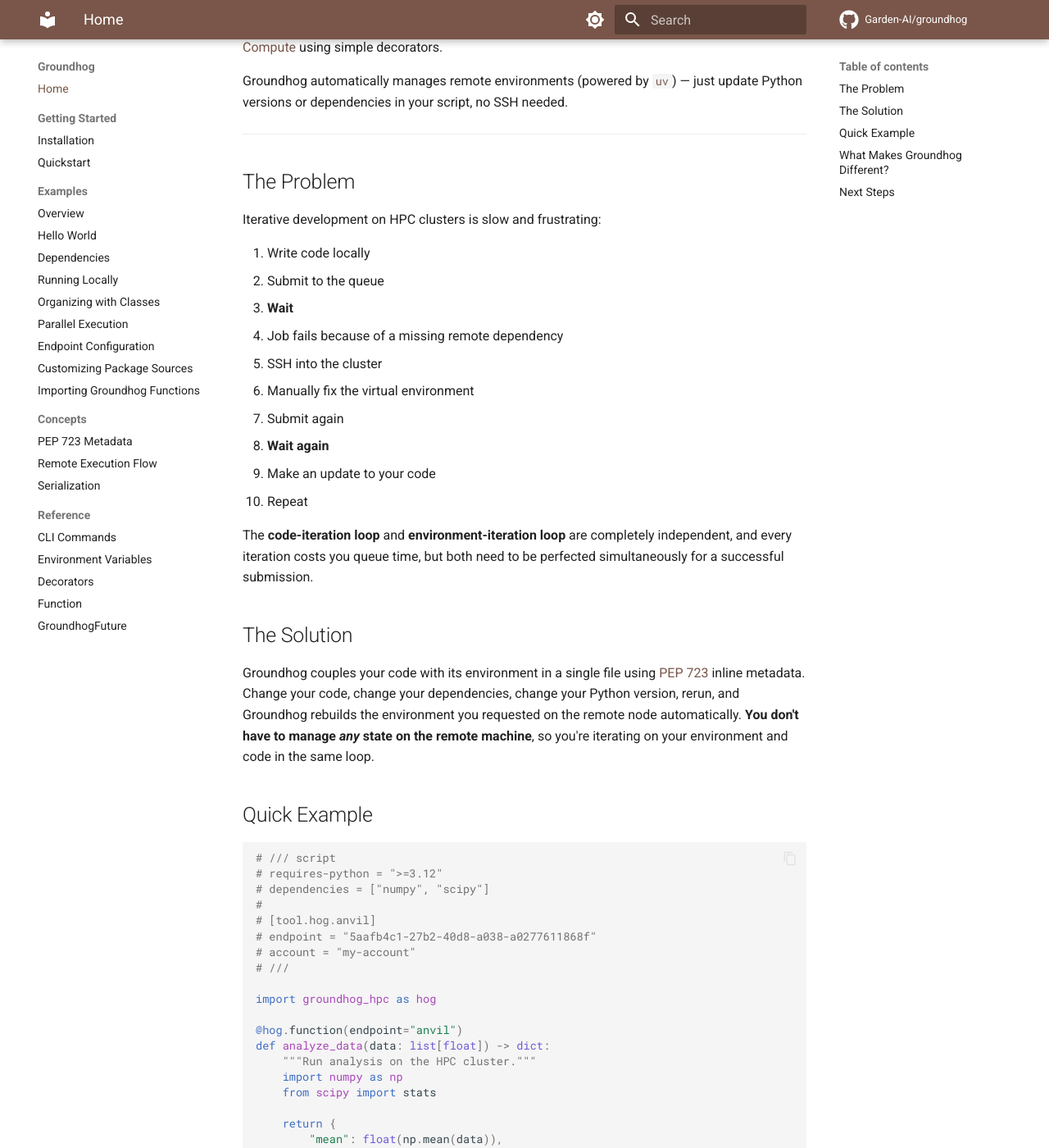
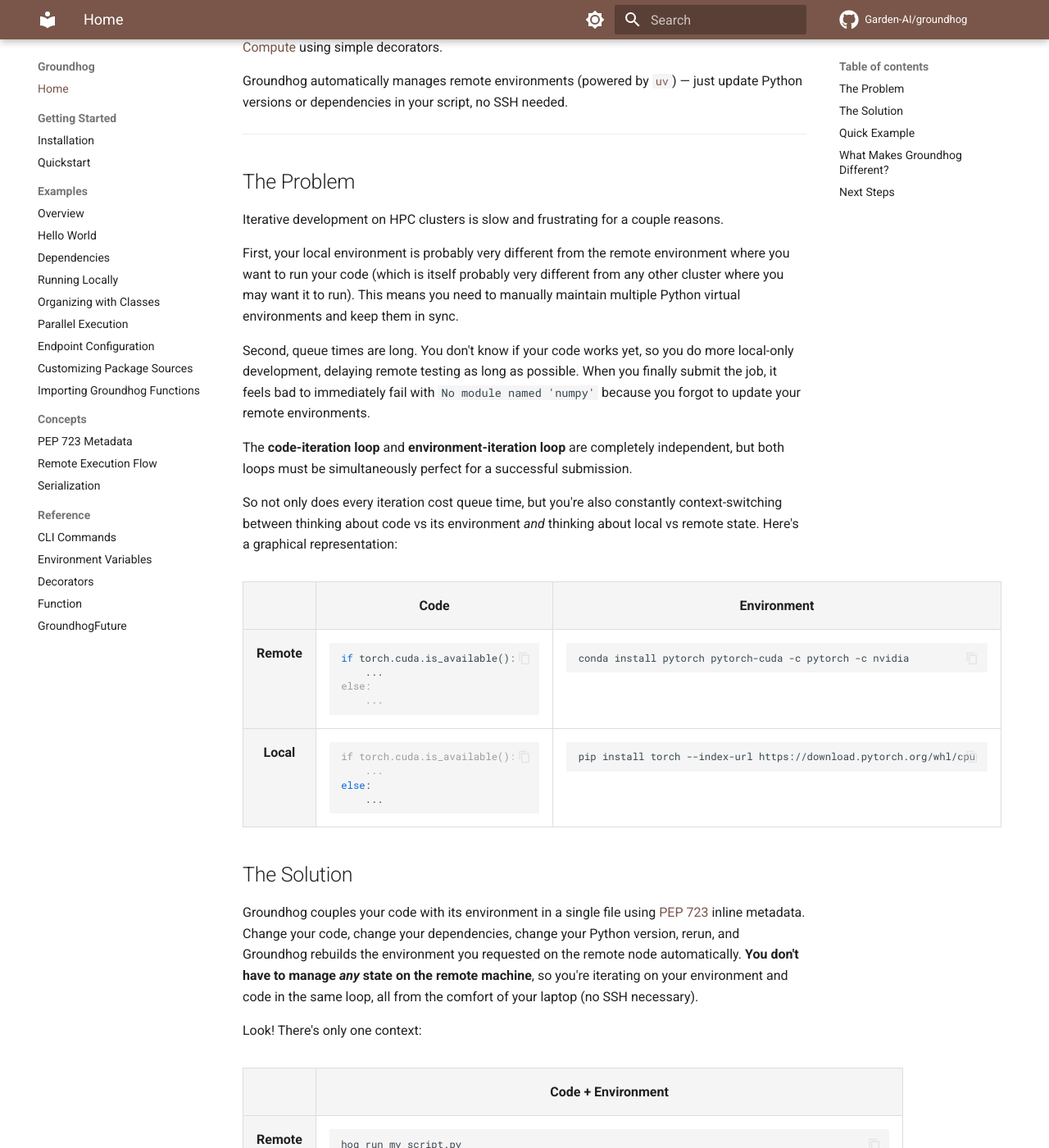
Before and after one commit to Garden-AI/groundhog, an MkDocs documentation site: the page built from docs/index.md, in a window 1280 px wide and 1400 px high, scrolled down 202 px. Shown: the whole window at 82% size. Built offline with MkDocs 1.6.1 and Material for MkDocs 9.7.7, drawn with Linux system fonts in a browser that asks for light colours; comment, search, counter and statistics services are not loaded; the version menu is left out; some of the changed text lies outside the part shown.

Commit message:
de-slopify docs homepage (#121)

```diff
--- a/docs/index.md
+++ b/docs/index.md
@@ -10,24 +10,136 @@
 
 ## The Problem
 
-Iterative development on HPC clusters is slow and frustrating:
+Iterative development on HPC clusters is slow and frustrating for a couple reasons.
 
-1. Write code locally
-2. Submit to the queue
-3. **Wait**
-4. Job fails because of a missing remote dependency
-5. SSH into the cluster
-6. Manually fix the virtual environment
-7. Submit again
-8. **Wait again**
-9. Make an update to your code
-10. Repeat
+First, your local environment is probably very different from the remote environment where you want to run your code (which is itself probably very different from any other cluster where you may want it to run). This means you need to manually maintain multiple Python virtual environments and keep them in sync.
 
-The **code-iteration loop** and **environment-iteration loop** are completely independent, and every iteration costs you queue time, but both need to be perfected simultaneously for a successful submission.
+Second, queue times are long. You don't know if your code works yet, so you do more local-only development, delaying remote testing as long as possible. When you finally submit the job, it feels bad to immediately fail with `No module named 'numpy'` because you forgot to update your remote environments.
+
+The **code-iteration loop** and **environment-iteration loop** are completely independent, but both loops must be simultaneously perfect for a successful submission.
+
+So not only does every iteration cost queue time, but you're also constantly context-switching between thinking about code vs its environment _and_ thinking about local vs remote state. Here's a graphical representation:
+
+<style>
+.problem-grid {
+  width: 100%;
+  border-collapse: collapse;
+  margin: 2em 0;
+}
+
+.problem-grid th,
+.problem-grid td {
+  border: 1px solid #ddd;
+  padding: 1em;
+  vertical-align: top;
+}
+
+.problem-grid th {
+  background-color: #f5f5f5;
+  font-weight: bold;
+  text-align: center;
+}
+
+.problem-grid td.row-header {
+  background-color: #f5f5f5;
+  font-weight: bold;
+  text-align: center;
+}
+
+.problem-grid pre {
+  margin: 0;
+  background: transparent;
+  font-size: 0.9em;
+}
+
+.problem-grid .grayed {
+  color: #777;
+  opacity: 0.7;
+}
+
+.problem-grid .keyword {
+  color: #0969da;
+}
+
+.problem-grid .function-name {
+  color: #8250df;
+}
+
+.problem-grid .task-id {
+  color: #1b7c83;
+}
+
+.problem-grid .status-success {
+  color: #1a7f37;
+}
+
+.problem-grid .time-total {
+  color: #bf8700;
+}
+
+.problem-grid .time-label {
+  color: #777;
+}
+
+.problem-grid .time-exec {
+  color: #0969da;
+}
+</style>
+
+<table class="problem-grid">
+  <tr>
+    <th></th>
+    <th>Code</th>
+    <th>Environment</th>
+  </tr>
+  <tr>
+    <td class="row-header">Remote</td>
+    <td>
+<pre><code class="language-python"><span class="keyword">if</span> torch.cuda.is_available():
+    ...
+<span class="grayed">else:</span>
+<span class="grayed">    ...</span>
+</code></pre>
+    </td>
+    <td>
+<pre><code class="language-bash">conda install pytorch pytorch-cuda -c pytorch -c nvidia</code></pre>
+    </td>
+  </tr>
+  <tr>
+    <td class="row-header">Local</td>
+    <td>
+<pre><code class="language-python"><span class="grayed">if torch.cuda.is_available():  </span>
+<span class="grayed">    ...</span>
+<span class="keyword">else</span>:
+    ...
+</code></pre>
+    </td>
+    <td>
+<pre><code class="language-bash">pip install torch --index-url https://download.pytorch.org/whl/cpu</code></pre>
+    </td>
+  </tr>
+</table>
+
 
 ## The Solution
 
-Groundhog couples your code with its environment in a single file using [PEP 723](https://peps.python.org/pep-0723/) inline metadata. Change your code, change your dependencies, change your Python version, rerun, and Groundhog rebuilds the environment you requested on the remote node automatically. **You don't have to manage _any_ state on the remote machine**, so you're iterating on your environment and code in the same loop.
+Groundhog couples your code with its environment in a single file using [PEP 723](https://peps.python.org/pep-0723/) inline metadata. Change your code, change your dependencies, change your Python version, rerun, and Groundhog rebuilds the environment you requested on the remote node automatically. **You don't have to manage _any_ state on the remote machine**, so you're iterating on your environment and code in the same loop, all from the comfort of your laptop (no SSH necessary).
+
+Look! There's only one context:
+
+<table class="problem-grid">
+  <tr>
+    <th></th>
+    <th>Code + Environment</th>
+  </tr>
+  <tr>
+    <td class="row-header">Remote</td>
+    <td>
+<pre><code class="language-bash">hog run my_script.py
+| <span class="function-name">my_function</span> | <span class="task-id">4c421664-8a37-48f5-8739-13f5428d0c4b</span> | <span class="status-success">success</span> | <span class="time-total">2.8s</span> <span class="time-label">(exec:</span> <span class="time-exec">1.1s</span><span class="time-label">)</span> | ☀️🦫️️</code></pre>
+    </td>
+  </tr>
+</table>
 
 ## Quick Example
 
@@ -75,14 +187,14 @@
 **Environment and code stay coupled**
 :   Change your Python version or dependencies by editing the PEP 723 block in your script. The remote environment rebuilds automatically on the next run.
 
+**Globus Compute under the hood**
+:   Built on [Globus Compute](https://www.globus.org/compute) for robust, secure HPC job submission.
+
 **No endpoint restarts needed**
 :   Because each remote function runs in its own isolated subprocess (managed by [uv](https://docs.astral.sh/uv/)), you can iterate on environments without restarting the Globus Compute endpoint (or thinking about what python version it's running).
 
 **Works everywhere Python works**
 :   Call functions from scripts, REPLs, notebooks, or orchestrator harnesses.
-
-**Globus Compute under the hood**
-:   Built on [Globus Compute](https://www.globus.org/compute) for robust, secure HPC job submission.
 
 ---
 
```
